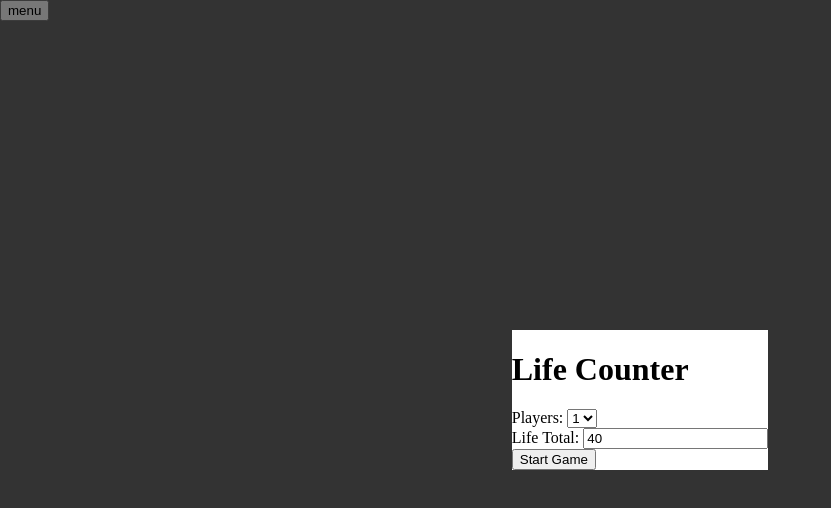
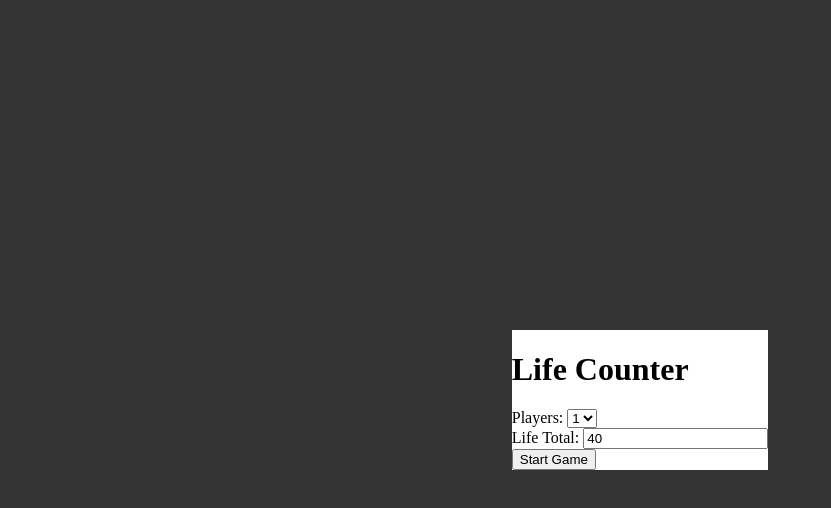
Before and after one commit to boilemmashem/lifecounter, a React (Create React App) app: page / in a window 1280 px wide. Shown: the top 508 px of the page, without its empty margins (0-831 px from the left). Built offline with nearby package versions, Linux system fonts and the light colour scheme.

Commit message:
extracting button component and styling

```diff
--- a/src/components/App.jsx
+++ b/src/components/App.jsx
@@ -1,10 +1,9 @@
 import React, { useState } from 'react'
 import styled from 'styled-components'
 import {NewGameModal} from './NewGameModal'
-import {Player} from './Player'
 import {PlayerArea} from './PlayerArea'
-import { getRandomColor } from '../helpers/getColor'
 import { SettingsModal } from './SettingsModal'
+import { MenuButton } from './MenuButton'
 
 import { WakeLock } from '../helpers/WakeLock'
 
@@ -12,18 +11,20 @@ import { WakeLock } from '../helpers/WakeLock'
 export const SettingsContext = React.createContext();
 
 const StyledApp = styled.div`
-// app styles
+
   margin: 0;
-  overflow: hidden;
   .wrapper.landscapetrue {
     transform: rotate(90deg);
     transform-origin:bottom left;
     position:absolute;
     top: -100vw;
     left: 0;
-    height:100vw;
+    height:100vw; /* Height is width when in landscape */
     width:100vh;
     overflow:auto;
+  }
+  .wrapper.landscapefalse{
+    height: 100vh;
   }
 `
 export function App() {
@@ -55,7 +56,7 @@ export function App() {
           <SettingsModal wakeLockSupport={wakeLockSupport}/>
         </SettingsContext.Provider>
         <PlayerArea playerCount={playerCount} startingLifeTotal={startingLifeTotal} className={`playerArea playerCount${playerCount}`} />
-        <button className={`menu playerCount${playerCount}`} onClick={() => setSettingsOpen(true)}>menu</button>
+        <MenuButton className={`menu playerCount${playerCount}`} onClick={() => setSettingsOpen(true)} landscapeMode={landscapeMode}/>
         </div>
     </StyledApp>
   );
--- /dev/null
+++ b/src/components/MenuButton.jsx
@@ -0,0 +1,28 @@
+import React from 'react'
+import styled from 'styled-components'
+
+const StyledMenuButton = styled.button`
+// set the button width so we can calc() it into the middle of the page easily
+    --menuButtonWidth: 3rem;
+    --menuButtonHeight: 3rem;
+
+    width: var(--menuButtonWidth);
+    height: var(--menuButtonHeight);
+    display: block;
+    position: fixed;
+    z-index: 1;
+    &.landscapeModefalse{
+        top: calc(50vh - var(--menuButtonHeight) / 2);
+        left: calc(50vw - var(--menuButtonWidth) / 2);
+    }
+
+    &.landscapeModetrue {
+        background: red;
+    }
+`
+export const MenuButton = (props) => {
+
+    return (
+        <StyledMenuButton className={`${props.className} landscapeMode${props.landscapeMode}`} onClick={props.onClick}>m</StyledMenuButton>
+    )
+}
--- a/src/components/PlayerArea.jsx
+++ b/src/components/PlayerArea.jsx
@@ -4,11 +4,26 @@ import {Player} from './Player'
 import { getRandomColor } from '../helpers/getColor'
 
 
-
-
 const StyledPlayerArea = styled.main`
-
-    `
+  display: flex;
+  height: 100%;
+  section {
+    flex: 1;
+  }
+  &.playerCount1 {
+  }
+  &.playerCount2 {
+    flex-direction: column;
+  }
+  &.playerCount3 {
+    flex-flow: row wrap;
+    section { flex-basis: 50%; } // wrap after 2 sections
+  }
+  &.playerCount4 {
+    flex-flow: row wrap;
+    section { flex-basis: 50%; } // wrap after 2 sections
+  }
+`
 export const PlayerArea = (props) => {
 
     const addPlayers = (playerCount) => {
@@ -43,7 +58,7 @@ export const PlayerArea = (props) => {
 
 
     return (
-        <StyledPlayerArea>
+        <StyledPlayerArea className={props.className}>
             {addPlayers(props.playerCount)}
         </StyledPlayerArea>
     )
```
